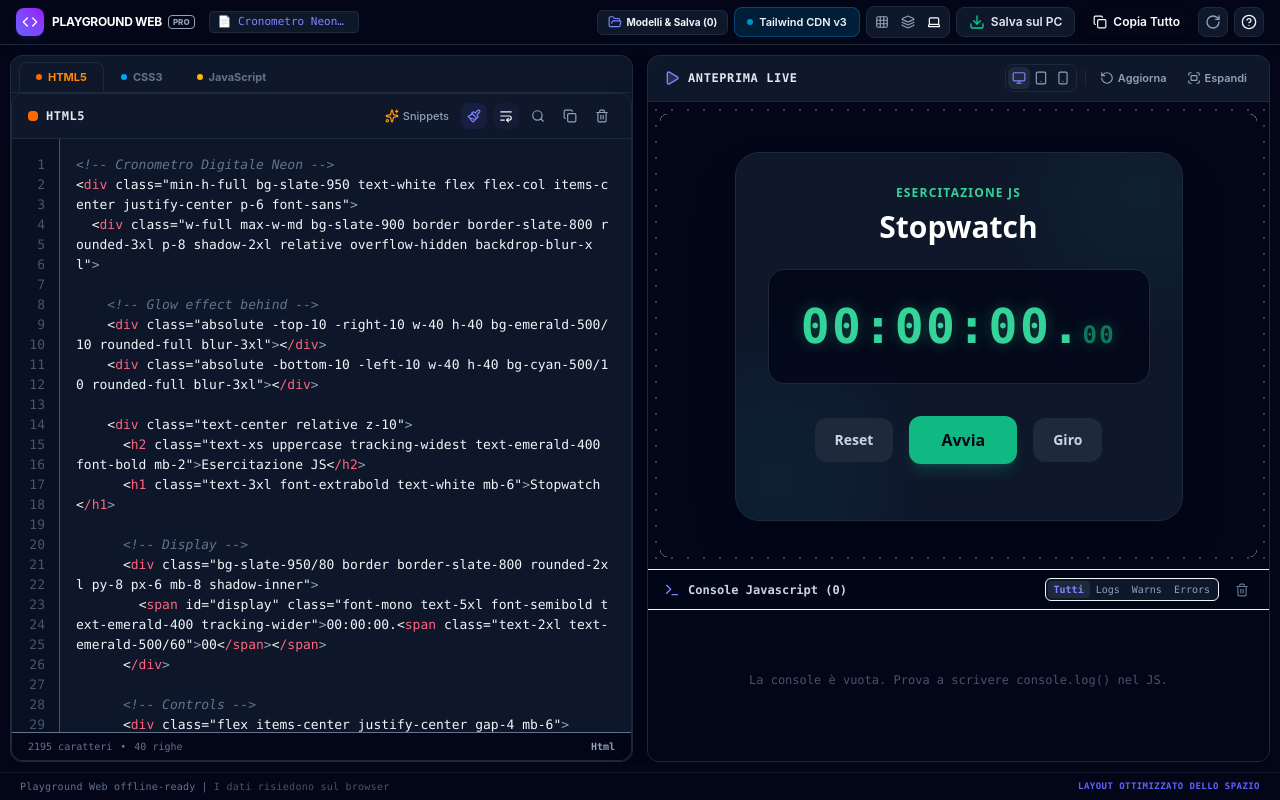
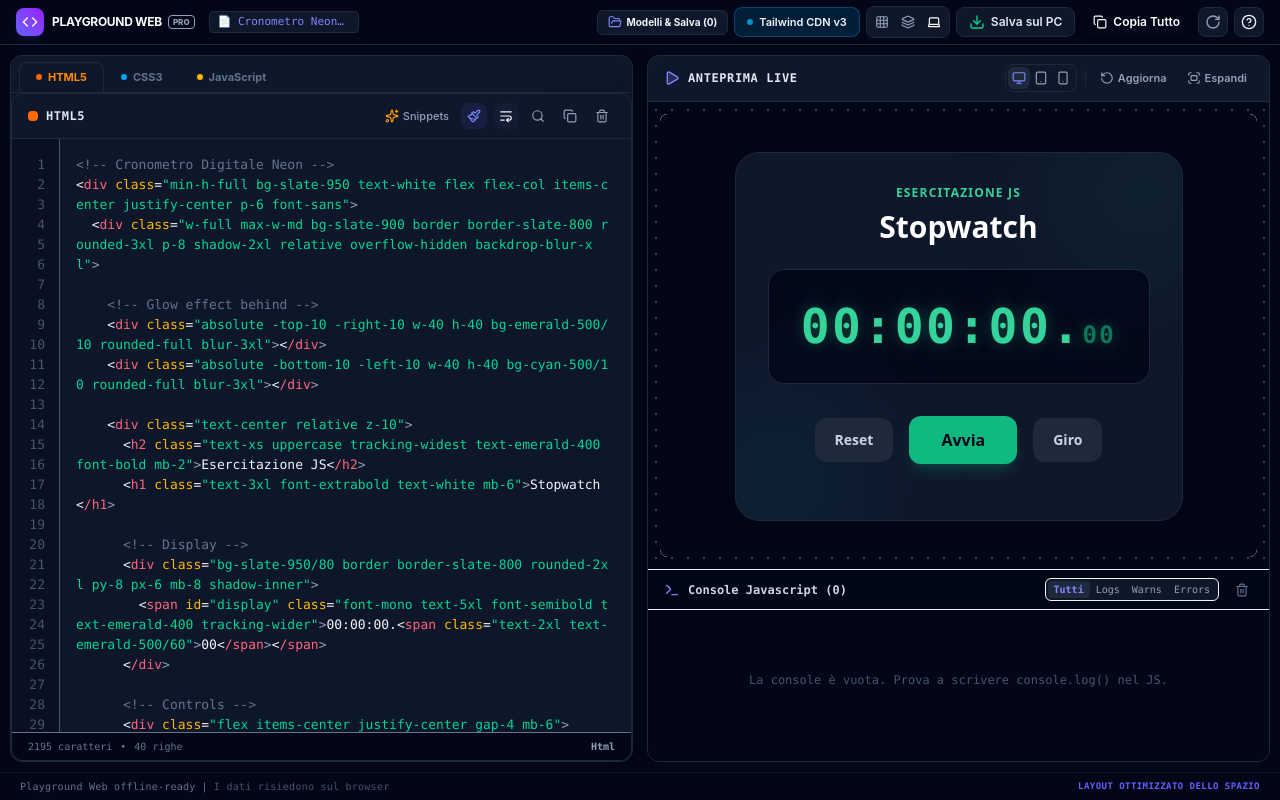
Before and after one commit to scottino2019-glitch/Playground-web, a React (Vite) app: page / in a window 1280 px wide. Built offline with nearby package versions, Linux system fonts and the light colour scheme.

Commit message:
fix: improve code editor syntax highlighting and UI
- Add tab-size support for consistent indentation
- Enhance syntax highlighter with better HTML entity escaping
- Update scrollbar styling and remove italic styling from comments

```diff
--- a/src/components/CodeEditor.tsx
+++ b/src/components/CodeEditor.tsx
@@ -392,18 +392,30 @@ export const CodeEditor: React.FC<CodeEditorProps> = ({
           {syntaxHighlight && (
             <pre
               ref={highlightRef}
-              style={{ fontFamily: 'ui-monospace, SFMono-Regular, Menlo, Monaco, Consolas, monospace' }}
-              className={`absolute inset-0 w-full h-full px-4 py-4 pointer-events-none select-none text-slate-100 font-mono text-[13px] leading-[20px] border-0 m-0 overflow-y-scroll scrollbar-thin scrollbar-track-transparent scrollbar-thumb-transparent ${
+              style={{
+                fontFamily: 'ui-monospace, SFMono-Regular, Menlo, Monaco, Consolas, monospace',
+                tabSize: 2,
+                OTabSize: 2,
+                MozTabSize: 2,
+                WebkitTabSize: 2,
+              }}
+              className={`absolute inset-0 w-full h-full px-4 py-4 pointer-events-none select-none text-slate-100 font-mono text-[13px] leading-[20px] border-0 m-0 overflow-y-scroll scrollbar-thin scrollbar-track-slate-900 scrollbar-thumb-slate-700 ${
                 wrapText ? 'whitespace-pre-wrap break-all overflow-x-hidden' : 'whitespace-pre overflow-x-auto'
               }`}
-              dangerouslySetInnerHTML={{ __html: highlightCode(value, language) }}
+              dangerouslySetInnerHTML={{ __html: highlightCode(value.endsWith('\n') ? value + ' ' : value, language) }}
             />
           )}
 
           {/* Code Input Layer (transparent text, visible caret) */}
           <textarea
             ref={textareaRef}
-            style={{ fontFamily: 'ui-monospace, SFMono-Regular, Menlo, Monaco, Consolas, monospace' }}
+            style={{
+              fontFamily: 'ui-monospace, SFMono-Regular, Menlo, Monaco, Consolas, monospace',
+              tabSize: 2,
+              OTabSize: 2,
+              MozTabSize: 2,
+              WebkitTabSize: 2,
+            }}
             className={`absolute inset-0 w-full h-full px-4 py-4 bg-transparent outline-none resize-none overflow-y-scroll scrollbar-thin scrollbar-track-slate-900 scrollbar-thumb-slate-700 font-mono text-[13px] leading-[20px] border-0 m-0 ${
               syntaxHighlight
                 ? 'text-transparent caret-indigo-400'
--- a/src/utils/highlighter.ts
+++ b/src/utils/highlighter.ts
@@ -8,11 +8,13 @@ function escapeHtml(text: string): string {
   return text
     .replace(/&/g, '&amp;')
     .replace(/</g, '&lt;')
-    .replace(/>/g, '&gt;');
+    .replace(/>/g, '&gt;')
+    .replace(/"/g, '&quot;')
+    .replace(/'/g, '&#039;');
 }
 
 export function highlightCode(code: string, language: 'html' | 'css' | 'js'): string {
-  if (!code) return '<span class="text-slate-500 italic">Vuoto ...</span>';
+  if (!code) return '<span class="text-slate-500">Vuoto ...</span>';
 
   // First escape HTML entities to render code safely and prevent script injection in current context
   let escaped = escapeHtml(code);
@@ -28,7 +30,7 @@ export function highlightCode(code: string, language: 'html' | 'css' | 'js'): st
   if (language === 'html') {
     // 1. Isolate HTML Comments: <!-- ... -->
     escaped = escaped.replace(/&lt;!--([\s\S]*?)--&gt;/g, (match) => {
-      return saveToken(`<span class="text-slate-500 italic">${match}</span>`);
+      return saveToken(`<span class="text-slate-500">${match}</span>`);
     });
 
     // 2. Isolate attributes values (strings in double or single quotes inside tags)
@@ -43,7 +45,7 @@ export function highlightCode(code: string, language: 'html' | 'css' | 'js'): st
     // 3. Highlight HTML Tags & Attribute Names
     // Tag open/close: &lt;tag or &lt;/tag
     escaped = escaped.replace(/&lt;(\/?[a-zA-Z0-9:-]+)/g, (_, tagName) => {
-      return `&lt;<span class="text-rose-400 font-medium">${tagName}</span>`;
+      return `&lt;<span class="text-rose-400">${tagName}</span>`;
     });
 
     // Tag end boundaries: &gt; or /&gt;
@@ -63,7 +65,7 @@ export function highlightCode(code: string, language: 'html' | 'css' | 'js'): st
   } else if (language === 'css') {
     // 1. Isolate CSS Comments: /* ... */
     escaped = escaped.replace(/\/\*([\s\S]*?)\*\//g, (match) => {
-      return saveToken(`<span class="text-slate-500 italic">${match}</span>`);
+      return saveToken(`<span class="text-slate-500">${match}</span>`);
     });
 
     // 2. Isolate CSS strings: "..." or '...'
@@ -85,7 +87,7 @@ export function highlightCode(code: string, language: 'html' | 'css' | 'js'): st
         // Highlight numbers and units inside value
         let formattedVal = val.replace(/(\b\d+(px|em|rem|%|s|ms|deg)?\b|#[0-9a-fA-F]{3,8})/g, '<span class="text-pink-400">$1</span>');
         // Highlight system constants or standard words
-        formattedVal = formattedVal.replace(/\b(absolute|relative|fixed|block|flex|grid|none|inline|important)\b/g, '<span class="text-amber-300 font-bold">$1</span>');
+        formattedVal = formattedVal.replace(/\b(absolute|relative|fixed|block|flex|grid|none|inline|important)\b/g, '<span class="text-amber-300">$1</span>');
         return `: <span class="text-orange-300">${formattedVal}</span>${end}`;
       });
 
@@ -100,19 +102,19 @@ export function highlightCode(code: string, language: 'html' | 'css' | 'js'): st
     // Class names: .text-slate
     escaped = escaped.replace(/(\.[a-zA-Z-0-9_():\-\\\/]+)/g, '<span class="text-sky-400">$1</span>');
     // ID names: #my-id
-    escaped = escaped.replace(/(#[a-zA-Z-0-9_]+)/g, '<span class="text-amber-400 font-semibold">$1</span>');
+    escaped = escaped.replace(/(#[a-zA-Z-0-9_]+)/g, '<span class="text-amber-400">$1</span>');
     // Pseudo classes/selectors:hover, :active, ::after, ::before
     escaped = escaped.replace(/(::?[a-zA-Z-]+)/g, '<span class="text-violet-400">$1</span>');
 
   } else if (language === 'js') {
     // 1. Isolate Single and Multiline Comments
     escaped = escaped.replace(/\/\*([\s\S]*?)\*\//g, (match) => {
-      return saveToken(`<span class="text-slate-500 italic">${match}</span>`);
+      return saveToken(`<span class="text-slate-500">${match}</span>`);
     });
     // Single line comments (must be done carefully to avoid breaking URLs like https://)
     // We match // unless preceded by an alphanumeric/special URL characters, let's match standard comments:
     escaped = escaped.replace(/(^|[^\s:])\/\/([^\n]*)/g, (match, prefix, commentBody) => {
-      return prefix + saveToken(`<span class="text-slate-500 italic">//${commentBody}</span>`);
+      return prefix + saveToken(`<span class="text-slate-500">//${commentBody}</span>`);
     });
 
     // 2. Isolate Strings: "...", '...', `...`
@@ -135,7 +137,7 @@ export function highlightCode(code: string, language: 'html' | 'css' | 'js'): st
     ];
     const keywordsRegex = new RegExp(`\\b(${keywords.join('|')})\\b`, 'g');
     escaped = escaped.replace(keywordsRegex, (_, match) => {
-      return saveToken(`<span class="text-indigo-400 font-semibold">${match}</span>`);
+      return saveToken(`<span class="text-indigo-400">${match}</span>`);
     });
 
     // 4. Built-ins and Globals highlight - wrapped in saveToken
@@ -151,7 +153,7 @@ export function highlightCode(code: string, language: 'html' | 'css' | 'js'): st
 
     // 5. Constants & Numbers: true, false, null, undefined, and values - wrapped in saveToken
     escaped = escaped.replace(/\b(true|false|null|undefined)\b/g, (_, match) => {
-      return saveToken(`<span class="text-amber-400 font-bold">${match}</span>`);
+      return saveToken(`<span class="text-amber-400">${match}</span>`);
     });
 
     // Now highlight numbers (since all text inside HTML class names of existing elements is safe within placeholder tokens, this is completely protected!)
```
